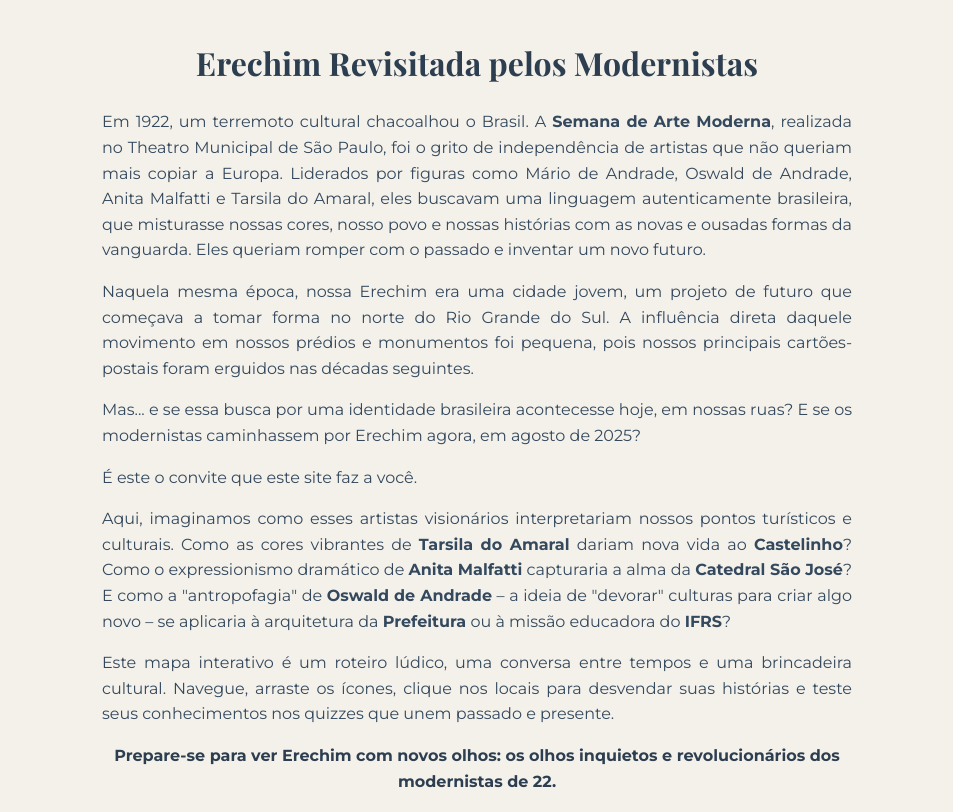
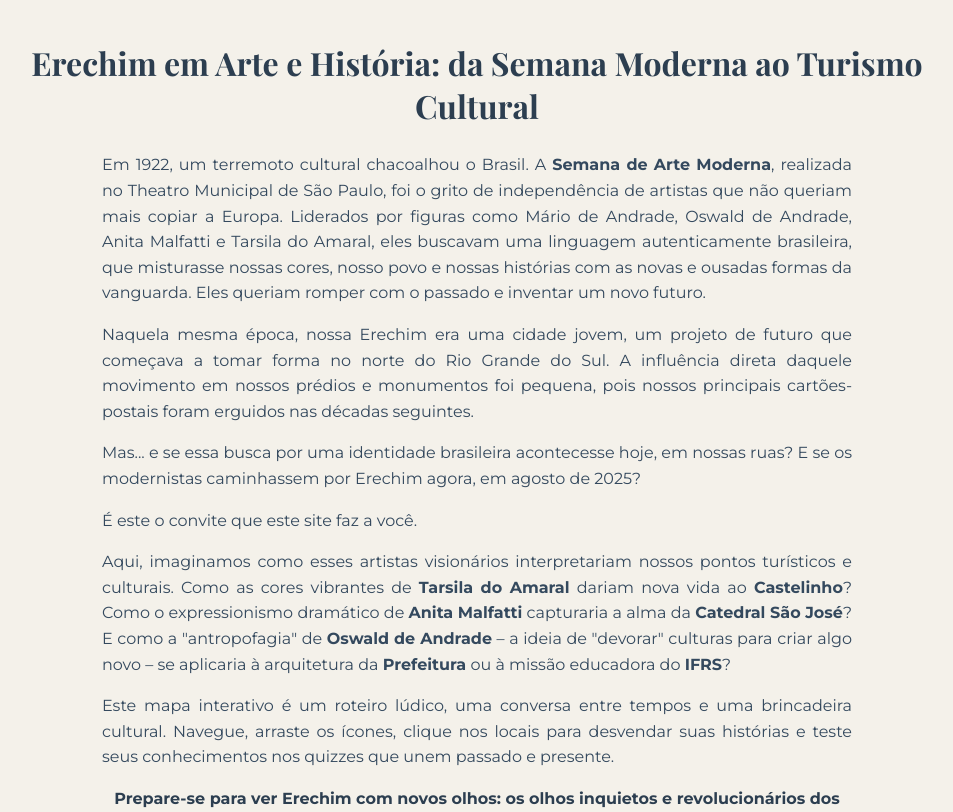
Before and after one commit to Tuan-belletti/ProjetoArtes, a plain HTML site: page index.html in a window 1280 px wide. Shown: the top 812 px of the page, without its empty margins (163-1116 px from the left). Drawn offline with nearby package versions, Linux system fonts and the light colour scheme.

Commit message:
Update index.html

```diff
--- a/index.html
+++ b/index.html
@@ -229,7 +229,7 @@
 <body>
 
     <div class="container">
-        <h1>Erechim Revisitada pelos Modernistas</h1>
+        <h1>Erechim em Arte e História: da Semana Moderna ao Turismo Cultural</h1>
         <div class="intro-text">
             <p>Em 1922, um terremoto cultural chacoalhou o Brasil. A <strong>Semana de Arte Moderna</strong>, realizada no Theatro Municipal de São Paulo, foi o grito de independência de artistas que não queriam mais copiar a Europa. Liderados por figuras como Mário de Andrade, Oswald de Andrade, Anita Malfatti e Tarsila do Amaral, eles buscavam uma linguagem autenticamente brasileira, que misturasse nossas cores, nosso povo e nossas histórias com as novas e ousadas formas da vanguarda. Eles queriam romper com o passado e inventar um novo futuro.</p>
             <p>Naquela mesma época, nossa Erechim era uma cidade jovem, um projeto de futuro que começava a tomar forma no norte do Rio Grande do Sul. A influência direta daquele movimento em nossos prédios e monumentos foi pequena, pois nossos principais cartões-postais foram erguidos nas décadas seguintes.</p>
```
